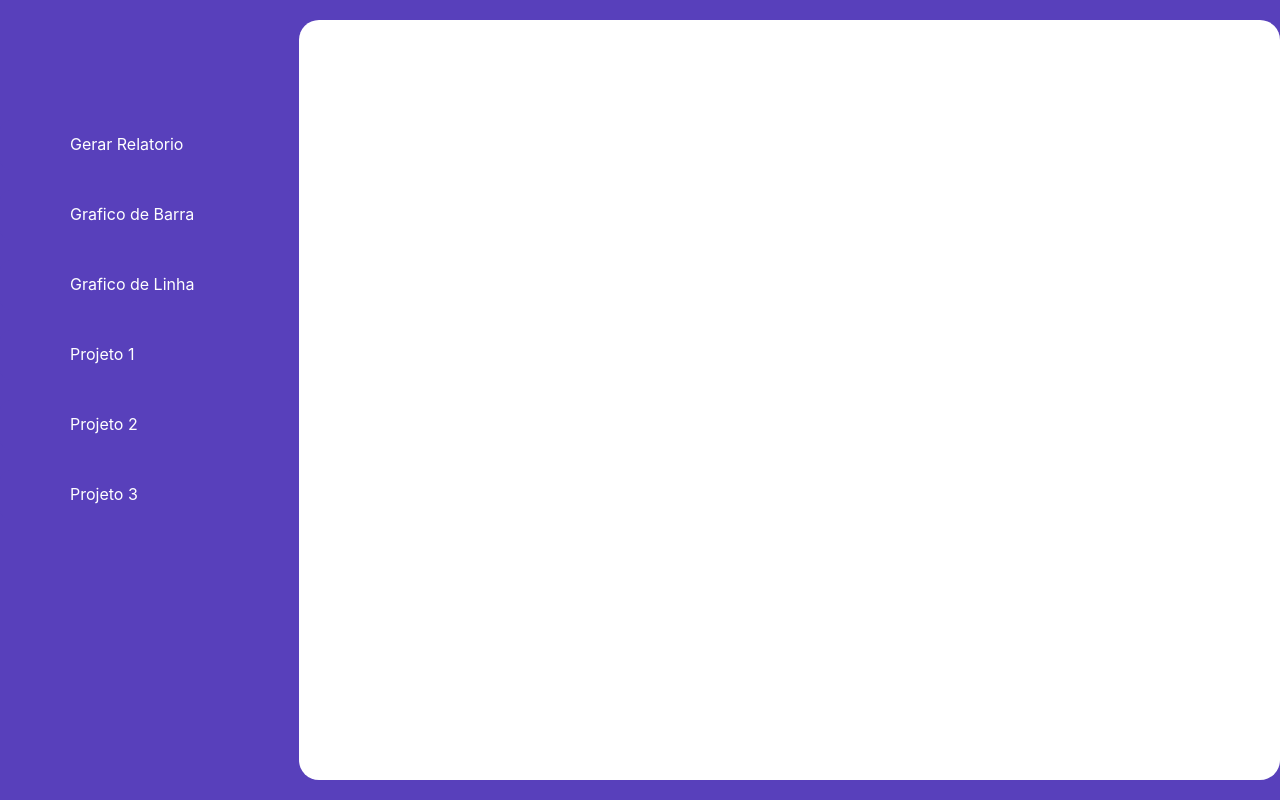
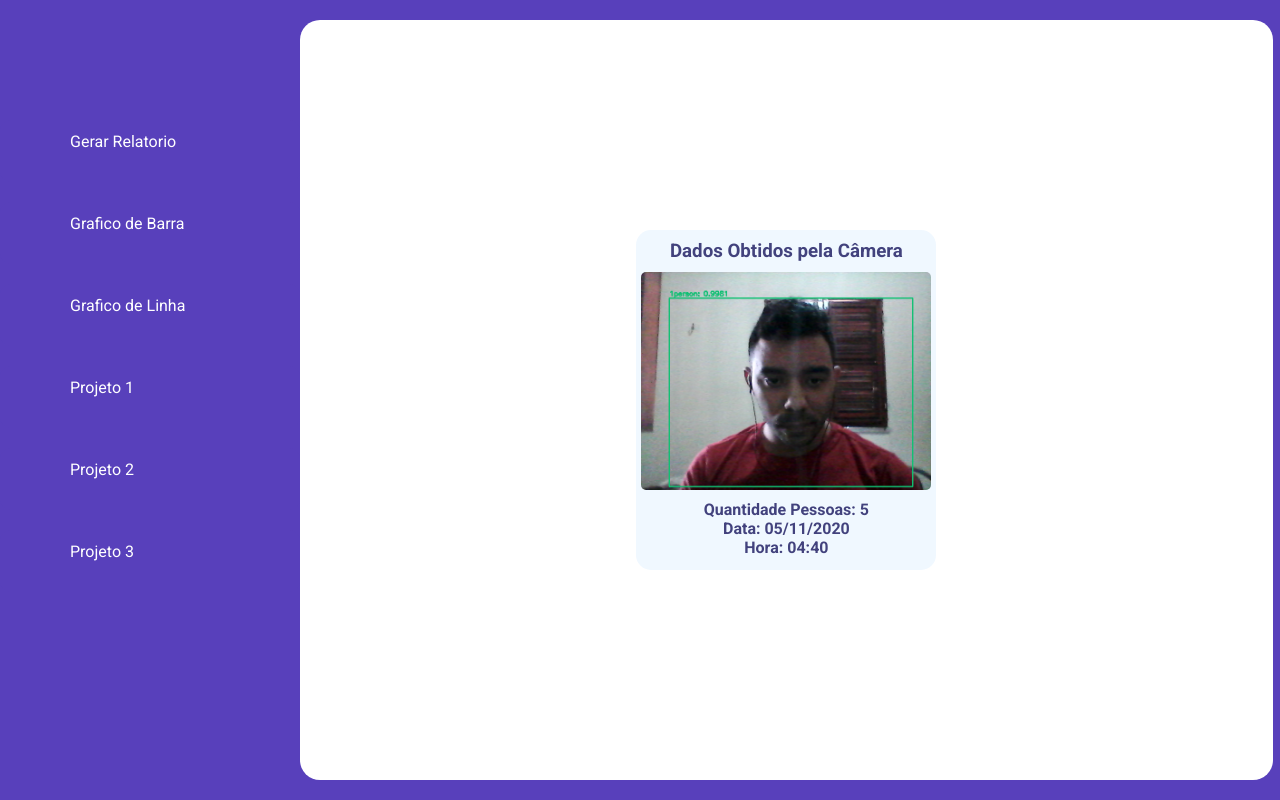
Before and after one commit to smarteye-projetos/FRONTEND, a React (Create React App) app: page / in a window 1280 px wide. Built offline with nearby package versions, Linux system fonts and the light colour scheme.

Commit message:
criado card

```diff
--- a/package.json
+++ b/package.json
@@ -7,8 +7,8 @@
     "@testing-library/react": "^11.1.0",
     "@testing-library/user-event": "^12.1.10",
     "bootstrap": "^4.5.3",
+    "chart.js": "^2.9.4",
     "react": "^17.0.1",
-    "react-bootstrap": "^1.4.0",
     "react-dom": "^17.0.1",
     "react-scripts": "4.0.0",
     "styled-components": "^5.2.1",
--- a/public/index.html
+++ b/public/index.html
@@ -15,6 +15,7 @@
       user's mobile device or desktop. See https://developers.google.com/web/fundamentals/web-app-manifest/
     -->
     <link rel="manifest" href="%PUBLIC_URL%/manifest.json" />
+    <link href="https://fonts.googleapis.com/css2?family=Roboto:wght@100;300;400;500;700&display=swap" rel="stylesheet">
     <!--
       Notice the use of %PUBLIC_URL% in the tags above.
       It will be replaced with the URL of the `public` folder during the build.
--- a/src/index.css
+++ b/src/index.css
@@ -5,4 +5,5 @@
   list-style:none;
   border:0;
   background-color: #5840BB;
+  font-family: Roboto,  sans-serif;
   }
--- a/src/index.js
+++ b/src/index.js
@@ -3,7 +3,7 @@ import ReactDOM from 'react-dom';
 
 import App from './App';
 import './index.css';
-import 'bootstrap/dist/css/bootstrap.min.css';
+
 
 ReactDOM.render(
   <React.StrictMode>
--- a/src/pages/Dashboard/components/Box/index.js
+++ b/src/pages/Dashboard/components/Box/index.js
@@ -1,10 +1,11 @@
 import React from 'react';
 
 import { Container } from './styles';
+import Card from '../Card';
 
 function Box() {
   return (<Container>
-
+      <Card />
   </Container>);
 }
 
--- a/src/pages/Dashboard/components/Box/styles.js
+++ b/src/pages/Dashboard/components/Box/styles.js
@@ -3,7 +3,11 @@ import styled from 'styled-components';
 export const Container = styled.div`
    background-color: #fff;
    height: 95vh;
-   width: 77vw;
+   width: 76vw;
    margin-top: 20px;
    border-radius: 20px;
+   z-index: 10;
+   display: flex;
+   align-items: center;
+   justify-content:center;
 `;
--- /dev/null
+++ b/src/pages/Dashboard/components/Card/index.js
@@ -0,0 +1,15 @@
+import React from 'react';
+
+import { Container , Title , Text , Img} from './styles';
+import Imagemgerada from '../../../../assets/img/ImagemGerada.png'
+function Card() {
+  return (<Container>
+      <Title>Dados Obtidos pela Câmera</Title>
+      <Img src={Imagemgerada} alt="pessoa"></Img>
+      <Text>Quantidade Pessoas: 5</Text>
+      <Text>Data: 05/11/2020</Text>
+      <Text>Hora: 04:40</Text>
+  </Container>);
+}
+
+export default Card;
--- /dev/null
+++ b/src/pages/Dashboard/components/Card/styles.js
@@ -0,0 +1,31 @@
+import styled from 'styled-components';
+
+export const Container = styled.div`
+
+  background: #F0F8FF;
+  height: 340px;
+  width:300px;
+  border-radius: 15px;
+  display:flex;
+  flex-direction: column;
+  align-items:center;
+  color:#42427D;
+
+`;
+
+export const Title = styled.h3`
+  margin-top: 10px;
+  background: #F0F8FF;
+
+
+`;
+export const Text = styled.h4 `
+    background: #F0F8FF;
+`;
+
+export const Img = styled.img `
+    width:290px;
+    border-radius: 5px;
+    margin-top: 10px;
+    margin-bottom: 10px;
+`;
```
Also changed, not shown: src/pages/Dashboard/components/Graficos/Bar.js (added, +12 -0 lines), src/assets/img/ImagemGerada.png (added), 1 other file (tests, documents, lock files or other folders).
